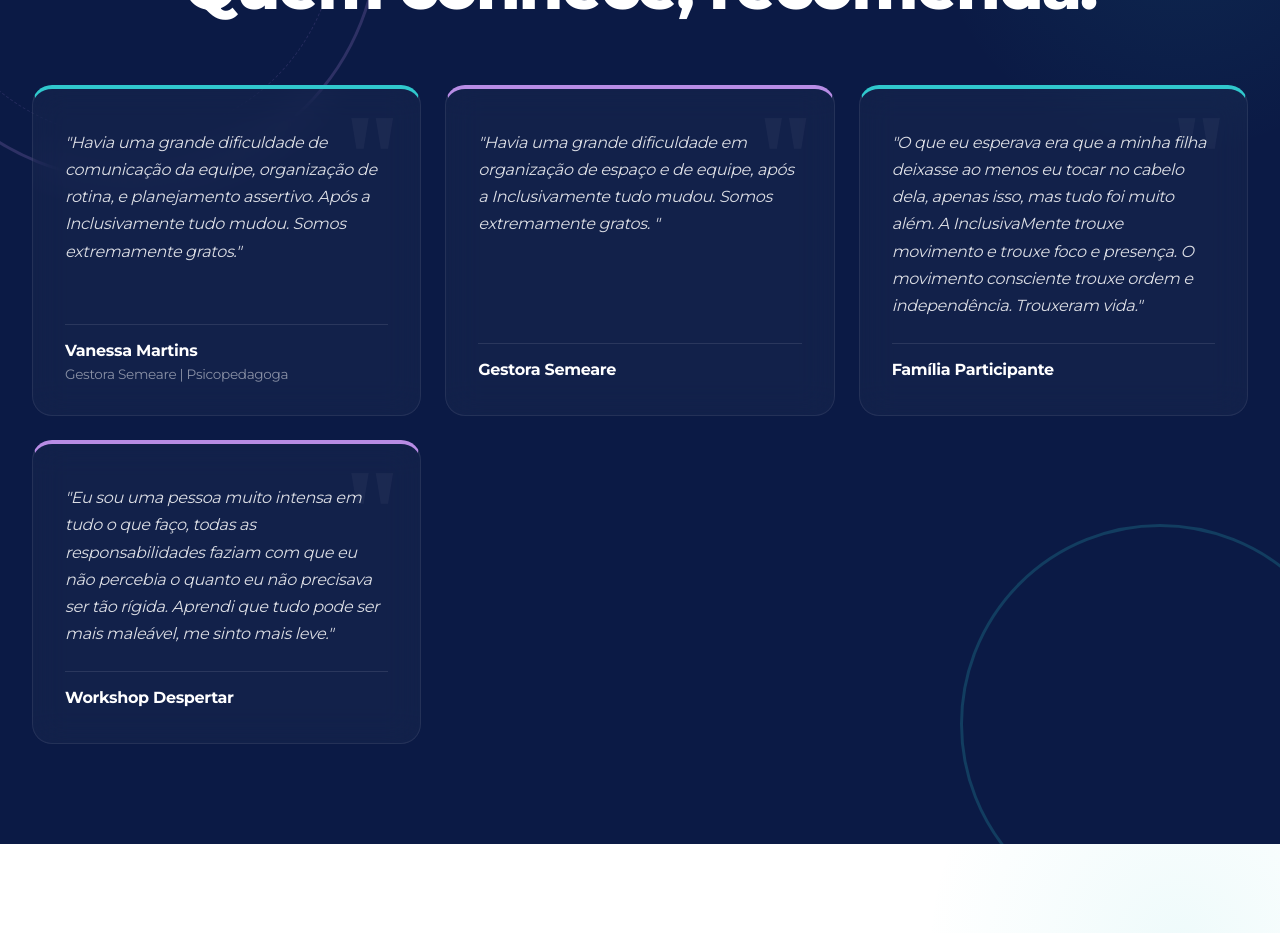
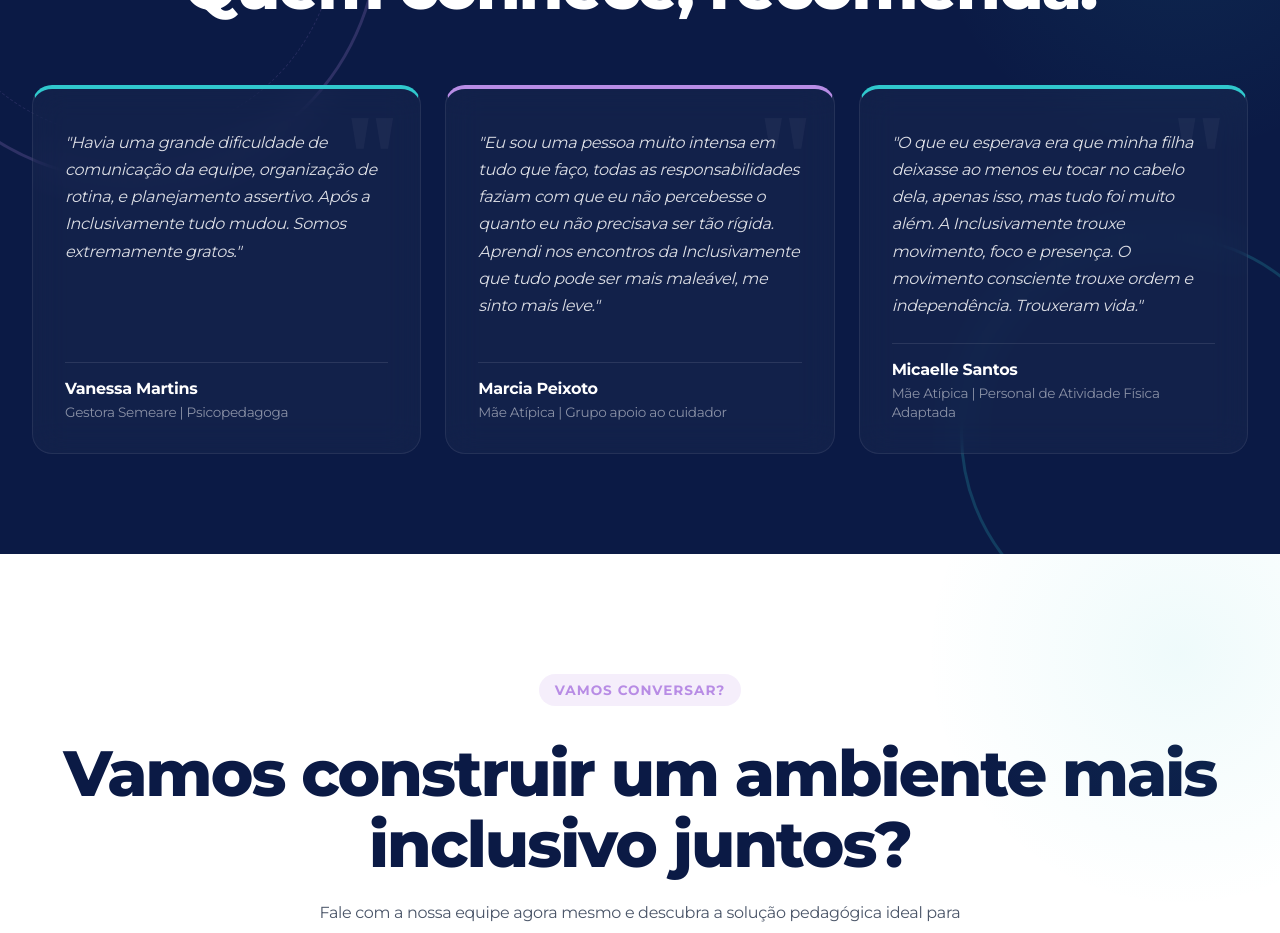
Before and after one commit to JLopes2024/inclusivamente-redesign, a React (Vite) app: page / in a window 1280 px wide. Shown: the part 7220-8153 px from the top of the page. Built offline with nearby package versions, Linux system fonts and the light colour scheme.

Commit message:
testemunhos

```diff
--- a/src/sections/Testimonials.jsx
+++ b/src/sections/Testimonials.jsx
@@ -11,22 +11,25 @@
     },
     {
       id: 2,
-      texto: "Havia uma grande dificuldade em organização de espaço e de equipe, após a Inclusivamente tudo mudou. Somos extremamente gratos. ",
-      nome: "Gestora Semeare",
-      cargo: ""
+      texto: "Eu sou uma pessoa muito intensa em tudo que faço, todas as responsabilidades faziam com que eu não percebesse o quanto eu não precisava ser tão rígida. Aprendi nos encontros da Inclusivamente que tudo pode ser mais maleável, me sinto mais leve.",
+      nome: "Marcia Peixoto",
+      cargo: "Mãe Atípica | Grupo apoio ao cuidador"
     },
     {
       id: 3,
-      texto: "O que eu esperava era que a minha filha deixasse ao menos eu tocar no cabelo dela, apenas isso, mas tudo foi muito além. A InclusivaMente trouxe movimento e trouxe foco e presença. O movimento consciente trouxe ordem e independência. Trouxeram vida.",
-      nome: "Família Participante",
-      cargo: ""
-    },
+      texto: "O que eu esperava era que minha filha deixasse ao menos eu tocar no cabelo dela, apenas isso, mas tudo foi muito além. A Inclusivamente trouxe movimento, foco e presença. O movimento consciente trouxe ordem e independência. Trouxeram vida.",
+      nome: "Micaelle Santos",
+      cargo: "Mãe Atípica | Personal de Atividade Física Adaptada"
+    }
+    /*
     {
       id: 4,
       texto: "Eu sou uma pessoa muito intensa em tudo o que faço, todas as responsabilidades faziam com que eu não percebia o quanto eu não precisava ser tão rígida. Aprendi que tudo pode ser mais maleável, me sinto mais leve.",
       nome: "Workshop Despertar",
       cargo: ""
     }
+    */
+
   ];
 
   return (
```
